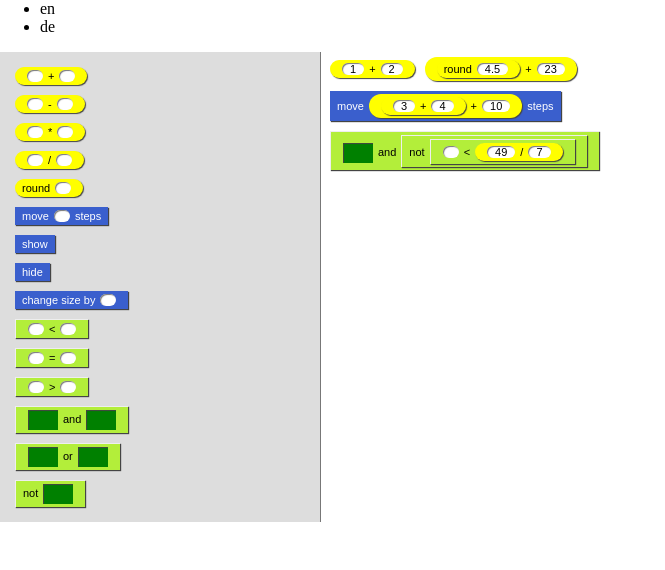
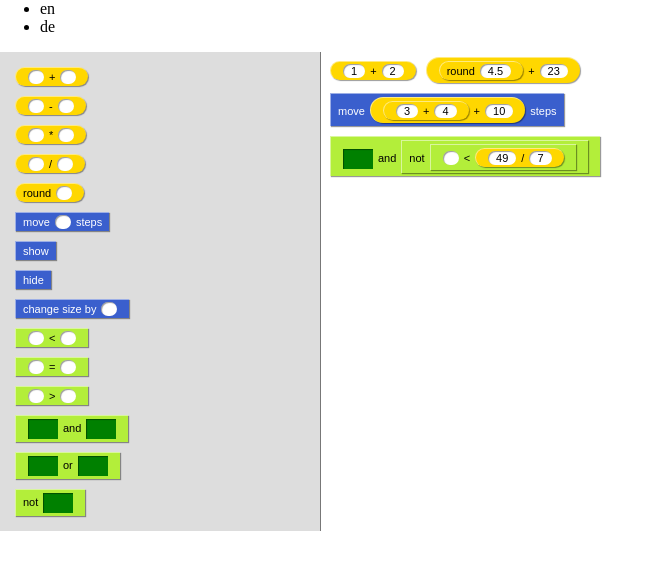
Before and after one commit to fronx/Scratch.hs, a plain HTML site: page index.html in a window 1280 px wide. Shown: the whole page, without its empty margins (0-665 px from the left). Drawn offline with Linux system fonts and the light colour scheme.

Commit message:
unify shadows

```diff
--- a/css/editor.css
+++ b/css/editor.css
@@ -26,12 +26,15 @@ html, body {
 .editor {
   font-size: 11px;
   font-family: sans-serif;
-  box-shadow: 1px 1px 1px 0px #444;
   display: inline-block;
   padding: 3px 7px;
   margin: 0 5px;
   cursor: default;
   position: relative;
+
+  border-top: 1px solid rgba(255, 255, 255, .5);
+  border-left: 1px solid rgba(255, 255, 255, .5);
+  box-shadow: 1px 1px 1px 0px rgba(0, 0, 0, .4);
 }
 
 .editor.Block {
@@ -44,13 +47,11 @@ html, body {
 }
 
 .editor.Value {
-  background: yellow;
+  background: #FFD700;
   color: black;
 }
 
 .editor.Condition {
-  border-top: 1px solid #eee;
-  border-left: 1px solid #eee;
   background: #B3EE3A;
   color: black;
 }
@@ -60,13 +61,14 @@ html, body {
   color: black;
   margin: 0 5px;
   position: relative;
+
+  box-shadow: inset 1px 1px 1px rgba(0, 0, 0, .4);
 }
 
 .gap.Value  {
   font-size: 11px;
   text-indent: 2px;
-  padding: 0 8px;
-  box-shadow: inset 1px 1px 1px #777;
+  padding: 1px 8px;
   cursor: text;
 }
 
@@ -76,7 +78,6 @@ html, body {
   display: inline-block;
   font-size: 14px;
   vertical-align: middle;
-  box-shadow: inset 1px 1px 1px #444;
   height: 20px;
   width: 30px;
 }
```
